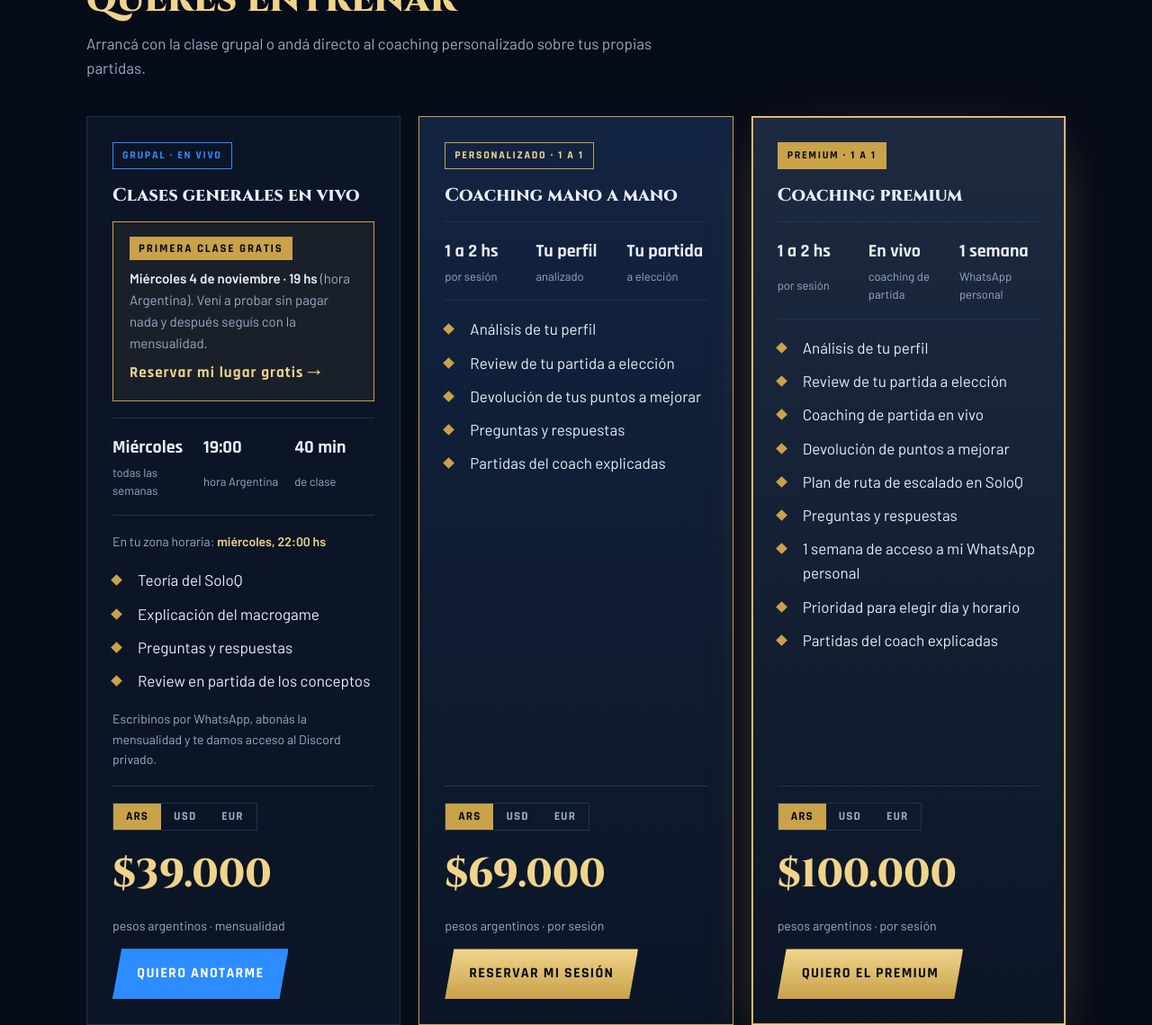
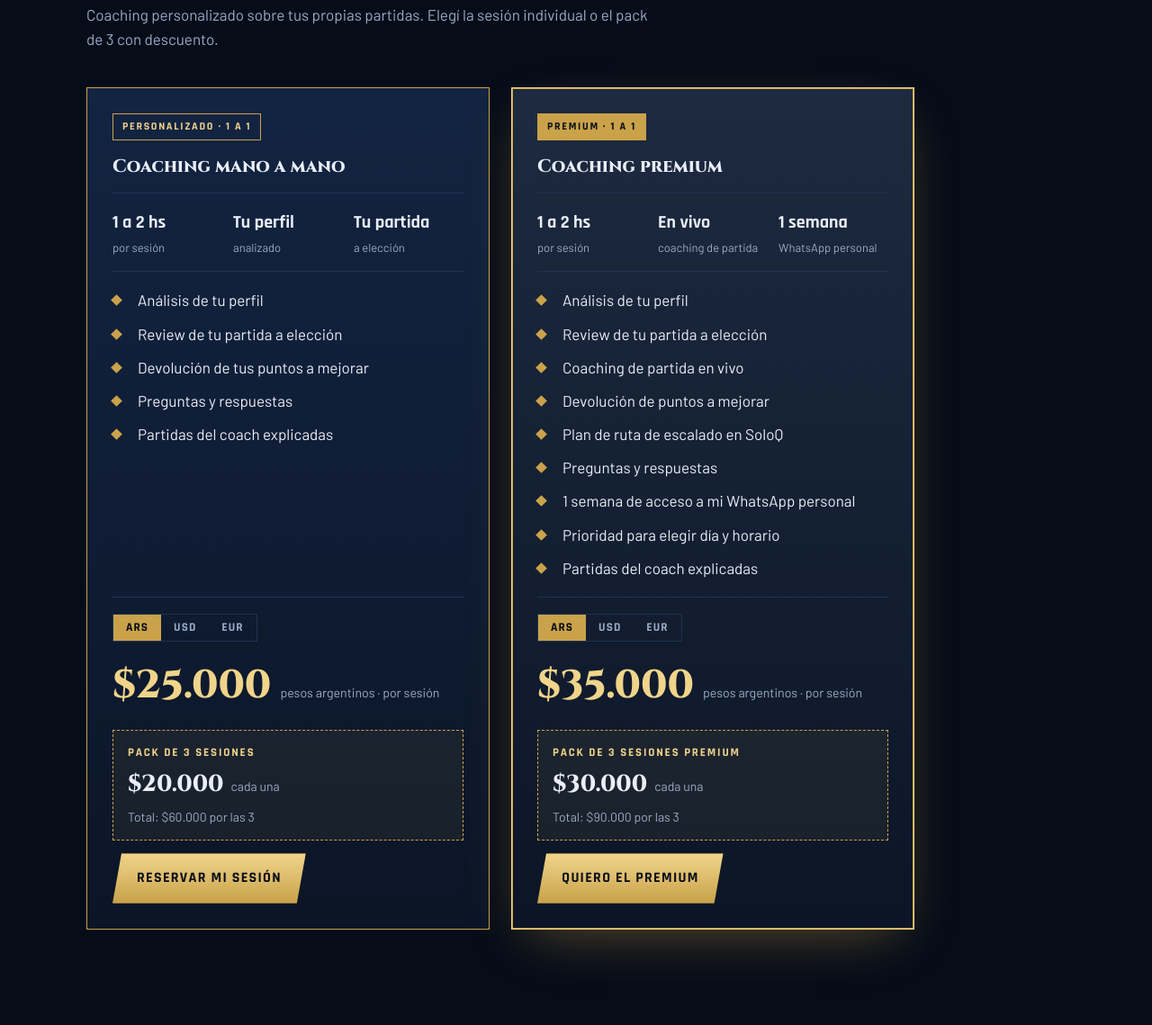
Before and after one commit to DylanAAMG/imperio-gamer, a website: page index.html in a window 1280 px wide. Shown: the part 1154-2293 px from the top of the page at 90% size. Drawn offline with Linux system fonts and the light colour scheme.

Commit message:
Nuevos precios, packs de 3 sesiones y sin clases generales
Co-Authored-By: Claude Opus 5.5 <noreply@anthropic.com>
Claude-Session: https://claude.ai/code/session_01Ua44ot2YKLd8XNh7GKUyZ8

```diff
--- a/index.html
+++ b/index.html
@@ -4,7 +4,7 @@
 <meta charset="utf-8">
 <meta name="viewport" content="width=device-width, initial-scale=1, viewport-fit=cover">
 <title>Imperio Gamer</title>
-<meta name="description" content="Coaching de League of Legends con un jugador Grandmaster y Rank 1 LAS. Clases en vivo, coaching 1 a 1 y coaching premium con análisis de replays.">
+<meta name="description" content="Coaching de League of Legends con un jugador Grandmaster y Rank 1 LAS. Coaching 1 a 1 y coaching premium con análisis de replays.">
 <meta name="theme-color" content="#060c18">
 <link rel="icon" href="img/favicon.png">
 <link rel="apple-touch-icon" href="img/favicon.png">
@@ -12,7 +12,7 @@
 <meta property="og:locale" content="es_AR">
 <meta property="og:url" content="https://imperio-gamer.vercel.app/">
 <meta property="og:title" content="Imperio Gamer · Coaching de League of Legends">
-<meta property="og:description" content="Coaching de League of Legends con un jugador Grandmaster y Rank 1 LAS. Clases en vivo, coaching 1 a 1 y coaching premium con análisis de replays.">
+<meta property="og:description" content="Coaching de League of Legends con un jugador Grandmaster y Rank 1 LAS. Coaching 1 a 1 y coaching premium con análisis de replays.">
 <meta property="og:image" content="https://imperio-gamer.vercel.app/img/og.jpg">
 <meta property="og:image:width" content="1200">
 <meta property="og:image:height" content="630">
@@ -94,8 +94,13 @@ nav .wrap{display:flex;align-items:center;justify-content:space-between;height:6
 .plate dd{margin:0;font-weight:600}
 
 /* Servicios */
-.services{display:grid;grid-template-columns:repeat(3,1fr);gap:20px}
-@media (max-width:1040px){.services{grid-template-columns:1fr}}
+.services{display:grid;grid-template-columns:repeat(2,1fr);gap:24px;max-width:920px}
+@media (max-width:860px){.services{grid-template-columns:1fr}}
+.pack{display:grid;gap:4px;padding:14px 16px;border:1px dashed var(--gold);background:rgba(201,162,74,.07);justify-self:stretch}
+.pack-tag{font-family:var(--label);font-weight:700;font-size:13px;letter-spacing:.14em;text-transform:uppercase;color:var(--gold-hi)}
+.pack-price{display:flex;align-items:baseline;gap:8px;flex-wrap:wrap}
+.pack-price b{font-family:var(--display);font-weight:800;font-size:26px;color:var(--fg);font-variant-numeric:tabular-nums}
+.pack-price small,.pack-total{color:var(--muted);font-size:14px}
 .svc.premium{border-color:var(--gold-hi);box-shadow:0 0 0 1px var(--gold) inset,0 20px 60px -20px rgba(201,162,74,.45);background:linear-gradient(180deg,#1d2a40,var(--bg2))}
 .svc.premium .tag{background:var(--gold);color:var(--bg);border-color:var(--gold)}
 .svc{background:var(--bg2);border:1px solid var(--line);padding:28px;display:flex;flex-direction:column;gap:18px;min-width:0}
@@ -237,12 +242,12 @@ footer .wrap{display:grid;gap:10px}
 <header class="hero" id="inicio">
   <div class="wrap">
     <div>
-      <p class="eyebrow">Coaching de League of Legends · <a href="#clases" style="color:var(--gold-hi)">Primera clase gratis el miércoles 4/11</a></p>
+      <p class="eyebrow">Coaching de League of Legends</p>
       <h1>Dejá de estancarte. <span>Subí de elo con un coach profesional.</span></h1>
-      <p class="lead">Clases en vivo todas las semanas y coaching 1 a 1 donde analizamos tus replays, corregimos tus errores y te armo material para que sigas mejorando entre sesiones.</p>
+      <p class="lead">Coaching 1 a 1 donde analizamos tus replays, corregimos tus errores y te armo material para que sigas mejorando entre sesiones.</p>
       <div class="ctas">
         <a class="btn" href="#coaching">Reservar coaching 1 a 1</a>
-        <a class="btn ghost" href="#clases">Ver clases en vivo</a>
+        <a class="btn ghost" href="#premium">Ver coaching premium</a>
       </div>
     </div>
     <img class="hero-logo" src="img/logo.png" alt="Logo de Imperio Gamer" width="720" height="720">
@@ -254,42 +259,10 @@ footer .wrap{display:grid;gap:10px}
     <div class="sec-head">
       <p class="eyebrow">Servicios disponibles</p>
       <h2>Elegí cómo querés entrenar</h2>
-      <p>Arrancá con la clase grupal o andá directo al coaching personalizado sobre tus propias partidas.</p>
+      <p>Coaching personalizado sobre tus propias partidas. Elegí la sesión individual o el pack de 3 con descuento.</p>
     </div>
 
     <div class="services">
-      <article class="svc" id="clases">
-        <span class="tag">Grupal · En vivo</span>
-        <h3>Clases generales en vivo</h3>
-        <div class="free">
-          <span class="free-tag">Primera clase gratis</span>
-          <p><b>Miércoles 4 de noviembre · 19 hs</b> (hora Argentina). Vení a probar sin pagar nada y después seguís con la mensualidad.</p>
-          <a href="https://wa.me/5491122602953?text=Hola!%20Quiero%20anotarme%20a%20la%20clase%20gratis%20del%20mi%C3%A9rcoles%204%20de%20noviembre" target="_blank" rel="noopener">Reservar mi lugar gratis →</a>
-        </div>
-        <div class="facts">
-          <div><b>Miércoles</b><span>todas las semanas</span></div>
-          <div><b>19:00</b><span>hora Argentina</span></div>
-          <div><b>40 min</b><span>de clase</span></div>
-        </div>
-        <p class="local" id="localTime">En tu zona horaria: <b>calculando…</b></p>
-        <ul>
-          <li>Teoría del SoloQ</li>
-          <li>Explicación del macrogame</li>
-          <li>Preguntas y respuestas</li>
-          <li>Review en partida de los conceptos</li>
-        </ul>
-        <p class="local">Escribinos por WhatsApp, abonás la mensualidad y te damos acceso al Discord privado.</p>
-        <div class="svc-foot">
-          <div class="cur" role="group" aria-label="Moneda de las clases">
-            <button type="button" id="cur-ARS-c" data-cur="ARS" aria-pressed="true">ARS</button>
-            <button type="button" id="cur-USD-c" data-cur="USD" aria-pressed="false">USD</button>
-            <button type="button" id="cur-EUR-c" data-cur="EUR" aria-pressed="false">EUR</button>
-          </div>
-          <div class="price"><span class="amount" data-ars="39000">$39.000</span><small data-note="mensualidad">pesos argentinos · mensualidad</small></div>
-          <a class="btn blue" href="https://wa.me/5491122602953?text=Hola!%20Quiero%20anotarme%20a%20las%20clases%20en%20vivo%20de%20Imperio%20Gamer" target="_blank" rel="noopener">Quiero anotarme</a>
-        </div>
-      </article>
-
       <article class="svc featured" id="coaching">
         <span class="tag">Personalizado · 1 a 1</span>
         <h3>Coaching mano a mano</h3>
@@ -311,7 +284,12 @@ footer .wrap{display:grid;gap:10px}
             <button type="button" id="cur-USD" data-cur="USD" aria-pressed="false">USD</button>
             <button type="button" id="cur-EUR" data-cur="EUR" aria-pressed="false">EUR</button>
           </div>
-          <div class="price"><span class="amount" data-ars="69000">$69.000</span><small data-note="por sesión">pesos argentinos · por sesión</small></div>
+          <div class="price"><span class="amount" data-ars="25000">$25.000</span><small data-note="por sesión">pesos argentinos · por sesión</small></div>
+          <div class="pack">
+            <span class="pack-tag">Pack de 3 sesiones</span>
+            <div class="pack-price"><b data-ars="20000">$20.000</b><small>cada una</small></div>
+            <span class="pack-total">Total: <span data-ars="60000">$60.000</span> por las 3</span>
+          </div>
           <a class="btn" href="https://wa.me/5491122602953?text=Hola!%20Quiero%20reservar%20un%20coaching%201%20a%201%20de%20Imperio%20Gamer" target="_blank" rel="noopener">Reservar mi sesión</a>
         </div>
       </article>
@@ -341,7 +319,12 @@ footer .wrap{display:grid;gap:10px}
             <button type="button" id="cur-USD-p" data-cur="USD" aria-pressed="false">USD</button>
             <button type="button" id="cur-EUR-p" data-cur="EUR" aria-pressed="false">EUR</button>
           </div>
-          <div class="price"><span class="amount" data-ars="100000">$100.000</span><small data-note="por sesión">pesos argentinos · por sesión</small></div>
+          <div class="price"><span class="amount" data-ars="35000">$35.000</span><small data-note="por sesión">pesos argentinos · por sesión</small></div>
+          <div class="pack">
+            <span class="pack-tag">Pack de 3 sesiones premium</span>
+            <div class="pack-price"><b data-ars="30000">$30.000</b><small>cada una</small></div>
+            <span class="pack-total">Total: <span data-ars="90000">$90.000</span> por las 3</span>
+          </div>
           <a class="btn" href="https://wa.me/5491122602953?text=Hola!%20Quiero%20reservar%20un%20coaching%20premium%20de%20Imperio%20Gamer" target="_blank" rel="noopener">Quiero el premium</a>
         </div>
       </article>
@@ -365,7 +348,7 @@ footer .wrap{display:grid;gap:10px}
     </ol>
     <div class="steps-cta">
       <a class="btn" href="https://wa.me/5491122602953?text=Hola!%20Quiero%20reservar%20un%20coaching%201%20a%201%20de%20Imperio%20Gamer" target="_blank" rel="noopener">Reservar mi sesión</a>
-      <p>Desde $69.000 por sesión.</p>
+      <p>Desde $25.000 por sesión, o $20.000 cada una en el pack de 3.</p>
     </div>
   </div>
 </section>
@@ -438,10 +421,10 @@ footer .wrap{display:grid;gap:10px}
       <details><summary>¿Cuántas sesiones necesito para ver resultados?</summary><p>No te damos el pez, te enseñamos a pescar. No prometemos resultados porque te damos todas las herramientas para que puedas subir de rango sin problema, pero siempre depende de vos: de las ganas que le pongas y de que uses todo lo que te explicamos.</p></details>
       <details><summary>¿Cómo pago desde fuera de Argentina?</summary><p>Con PayPal, en dólares o euros. Desde Argentina podés pagar en pesos con Mercado Pago.</p></details>
       <details><summary>¿Cómo te mando las replays?</summary><p>Te paso las instrucciones cuando reservás. Podés mandar el archivo de la partida o un video grabado.</p></details>
-      <details><summary>¿Dónde se hacen las clases?</summary><p>Todo es por Discord. Para las clases en vivo, primero nos escribís, abonás la mensualidad y te damos acceso al servidor privado.</p></details>
-      <details><summary>¿Necesito jugar tu rol o tus campeones?</summary><p>No. Tanto las clases en vivo como el coaching mano a mano abarcan todos los roles.</p></details>
+      <details><summary>¿Dónde se hacen las sesiones?</summary><p>Todo es por Discord. Reservás por WhatsApp, abonás y coordinamos la sesión.</p></details>
+      <details><summary>¿Necesito jugar tu rol o tus campeones?</summary><p>No. Tanto el coaching mano a mano como el premium abarcan todos los roles.</p></details>
       <details><summary>¿Sirve si juego en otro servidor, como LAN o Europa?</summary><p>Sí, sirve. Lo que trabajamos aplica a cualquier servidor.</p></details>
-      <details><summary>¿Puedo pagar varias sesiones juntas?</summary><p>Sí, y tenemos packs con descuento. Escribinos por WhatsApp y te armamos el tuyo.</p></details>
+      <details><summary>¿Puedo pagar varias sesiones juntas?</summary><p>Sí. Con el pack de 3 sesiones, el coaching mano a mano sale $20.000 cada una y el premium $30.000 cada una.</p></details>
       <details><summary>¿Hay reembolso?</summary><p>No, no hay reembolsos.</p></details>
     </div>
   </div>
@@ -456,7 +439,7 @@ footer .wrap{display:grid;gap:10px}
     <div class="contact">
       <a class="ch" href="https://wa.me/5491122602953" target="_blank" rel="noopener"><span class="eyebrow">WhatsApp</span><b>+54 9 11 2260-2953</b><span>Respuesta más rápida</span></a>
       <a class="ch" href="https://instagram.com/dolang.gr" target="_blank" rel="noopener"><span class="eyebrow">Instagram</span><b>@dolang.gr</b><span>Clips y tips todas las semanas</span></a>
-      <a class="ch" href="https://discord.gg/DEGWV3vEn" target="_blank" rel="noopener"><span class="eyebrow">Discord</span><b>Imperio Gamer</b><span>Clases en vivo y comunidad</span></a>
+      <a class="ch" href="https://discord.gg/DEGWV3vEn" target="_blank" rel="noopener"><span class="eyebrow">Discord</span><b>Imperio Gamer</b><span>Comunidad de Imperio Gamer</span></a>
     </div>
   </div>
 </section>
@@ -494,14 +477,6 @@ document.querySelectorAll(".cur button").forEach(b => b.addEventListener("click"
 // Moneda por defecto: siempre pesos
 setCur("ARS");
 
-// Clase en vivo: miércoles 19:00 hora Argentina (22:00 UTC) mostrada en la hora local del visitante
-try {
-  const now = new Date();
-  const d = new Date(Date.UTC(now.getUTCFullYear(), now.getUTCMonth(), now.getUTCDate(), 22, 0));
-  d.setUTCDate(d.getUTCDate() + ((3 - d.getUTCDay() + 7) % 7));
-  const s = d.toLocaleString("es", { weekday: "long", hour: "2-digit", minute: "2-digit" });
-  document.querySelector("#localTime b").textContent = s + " hs";
-} catch(e) { document.getElementById("localTime").hidden = true; }
 </script>
 
 </body>
```
